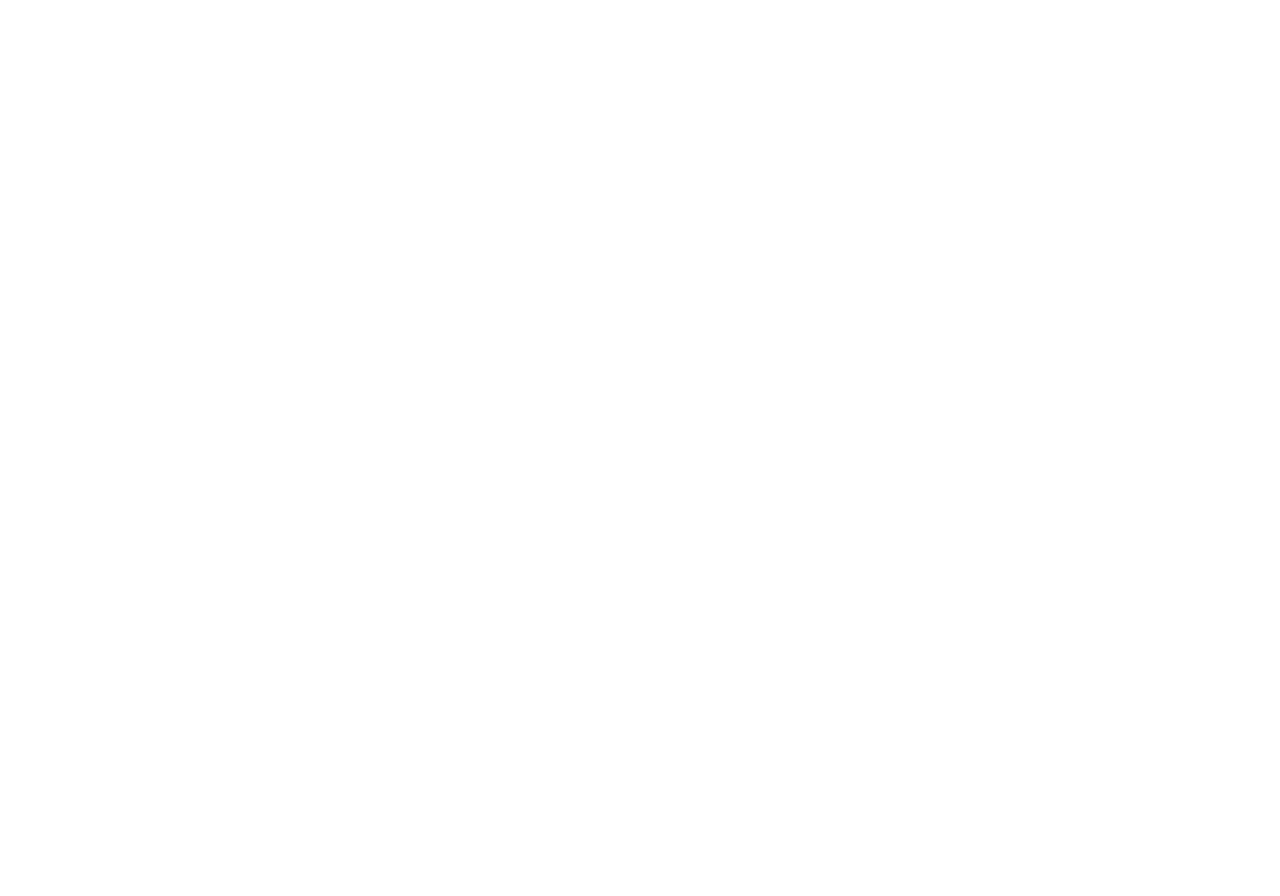
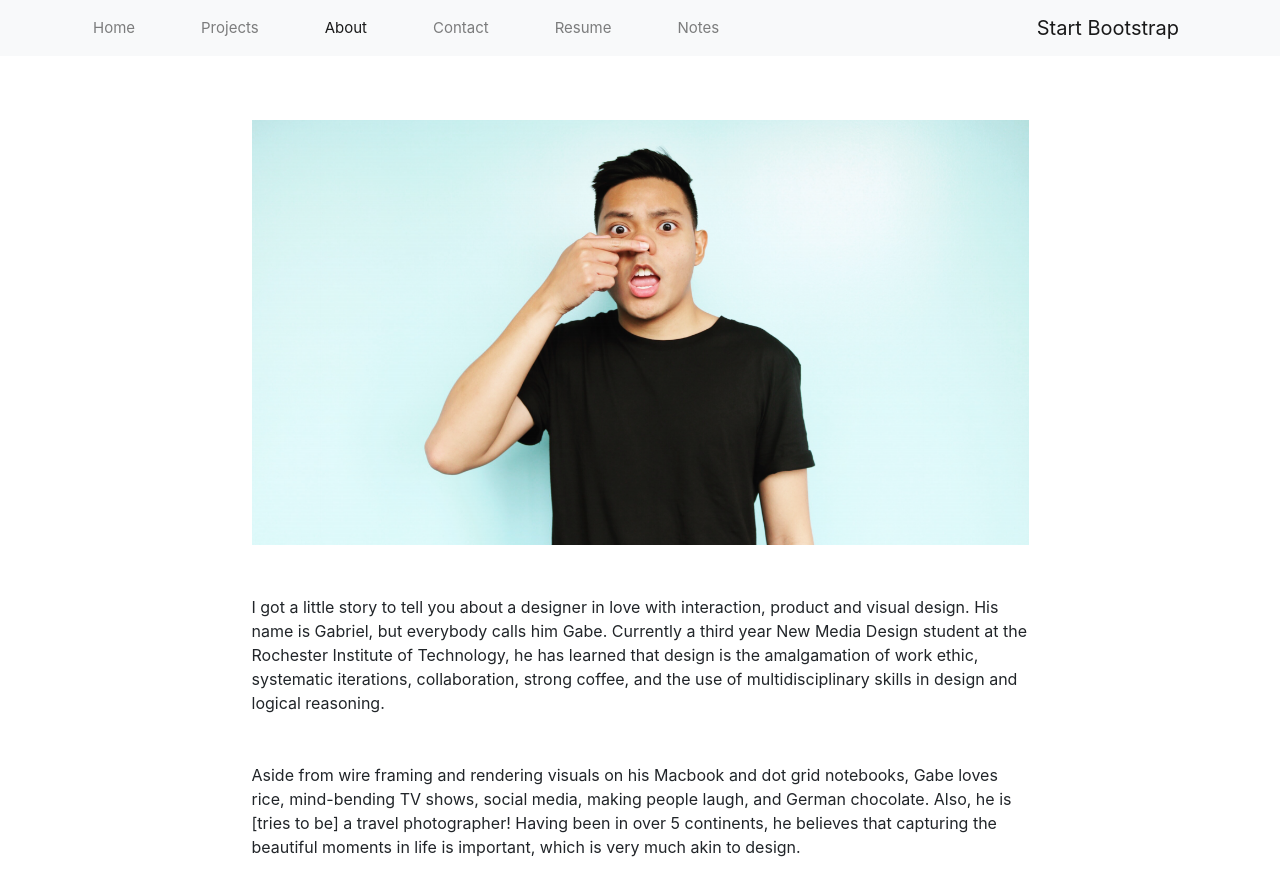
Before and after one commit to gabecagara/igme230, a plain HTML site: page project2/aboutme.html in a window 1280 px wide. Before the commit the page ends 800 px from the top, so only its background shows below. Drawn offline with Linux system fonts and the light colour scheme.

Commit message:
about page

```diff
--- a/project2/aboutme.html
+++ b/project2/aboutme.html
@@ -0,0 +1,74 @@
+<!DOCTYPE html>
+<html lang="en">
+
+  <head>
+
+    <meta charset="utf-8">
+    <meta name="viewport" content="width=device-width, initial-scale=1, shrink-to-fit=no">
+    <meta name="description" content="">
+    <meta name="author" content="">
+    <link rel="stylesheet" type="text/css" href="stylesheet.css">
+    <link href="vendor/bootstrap/css/bootstrap.min.css" rel="stylesheet">
+    <title>Gabe's Portfolio</title>
+
+    <script src="vendor/jquery/jquery.min.js"></script>
+    <script src="vendor/bootstrap/js/bootstrap.bundle.min.js"></script>
+
+  </head>
+
+  <body>
+    <!-- Navigation -->
+    <nav class="navbar navbar-expand-lg navbar-light bg-light fixed-top">
+        <div class="container">
+
+            <button class="navbar-toggler" type="button" data-toggle="collapse" data-target="#navbarResponsive" aria-controls="navbarResponsive" aria-expanded="false" aria-label="Toggle navigation">
+                <span class="navbar-toggler-icon"></span>
+              </button>
+              <div class="collapse navbar-collapse" id="navbarResponsive">
+            <ul class="navbar-nav">
+                    <li class="nav-item">
+                            <a class="nav-link" href="/index.html">Home
+                            </a>
+                          </li>
+                          <li class="nav-item">
+                            <a class="nav-link" href="/projects.html">Projects </a>
+
+                          </li>
+                          <li class="nav-item  active">
+                            <a class="nav-link" href="/aboutme.html">About</a>
+                          </li>
+                          <li class="nav-item">
+                            <a class="nav-link" href="/contact.hmtl">Contact</a>
+                          </li>
+                          <li class="nav-item">
+                              <a class="nav-link" href="/resume.hmtl">Resume</a>
+                            </li>
+                            <li class="nav-item">
+                                <a class="nav-link" href="/notes.hmtl">Notes</a>
+                              </li>
+            </ul>
+          </div>
+          <a class="navbar-brand" href="#">Start Bootstrap</a>
+        </div>
+      </nav>
+
+      <div class="container content">
+            <img class="aboutpic" src="/images/selfie2.png" alt="Picture of Me">
+            <div class="aboutcontainer">
+                    <p>I got a little story to tell you about a designer in love with interaction, product and visual design. His name is Gabriel, but everybody calls him Gabe. Currently a third year New Media Design student at the Rochester Institute of Technology, he has learned that design is the amalgamation of work ethic, systematic iterations, collaboration, strong coffee, and the use of multidisciplinary skills in design and logical reasoning.
+                        <br>
+                        <br>
+                        <br>
+                            Aside from wire framing and rendering visuals on his Macbook and dot grid notebooks, Gabe loves rice, mind-bending TV shows, social media, making people laugh, and German chocolate. Also, he is [tries to be] a travel photographer! Having been in over 5 continents, he believes that capturing the beautiful moments in life is important, which is very much akin to design.
+                      </p>
+
+
+            </div>
+
+      </div>
+
+
+
+    </body>
+
+    </html>
--- a/project2/stylesheet.css
+++ b/project2/stylesheet.css
@@ -1,6 +1,6 @@
 .description{
     margin: auto;
-    margin-top: 200px;
+
 }
 
 .nav-item{
@@ -16,13 +16,13 @@
 }
 .avatar{
     float: right;
-    margin-top: 80px;
+
 }
 
-.row{
-    margin-top: 200px;
+/* .row{
+    margin-top: 150px;
 
-}
+} */
 .card-img-top{
     margin-bottom: 30px
 }
@@ -30,6 +30,32 @@
 .projecttitle{
     text-align: center;
 }
+
+
+.nav-link{
+    font-size: 15px;
+    margin-right: 50px;
+}
+
+.content{
+    margin-top: 120px;
+}
+
+.aboutpic{
+    max-width: 70%;
+    margin: auto;
+    margin-left: 15%;
+    margin-bottom: 50px;
+
+}
+
+.aboutcontainer{
+   margin-left: 15%;
+   margin-right: 15%;
+   margin-bottom: 150px;
+}
+
+
 
 
 @media only screen and (max-width: 992px) {
```
Also changed, not shown: project2/index.html (+7 -1 lines), project2/projects.html (+17 -8 lines), project2/images/selfie.jpg (renamed from project2/images/IMG_9135.jpg), project2/images/selfie2.png (added).
